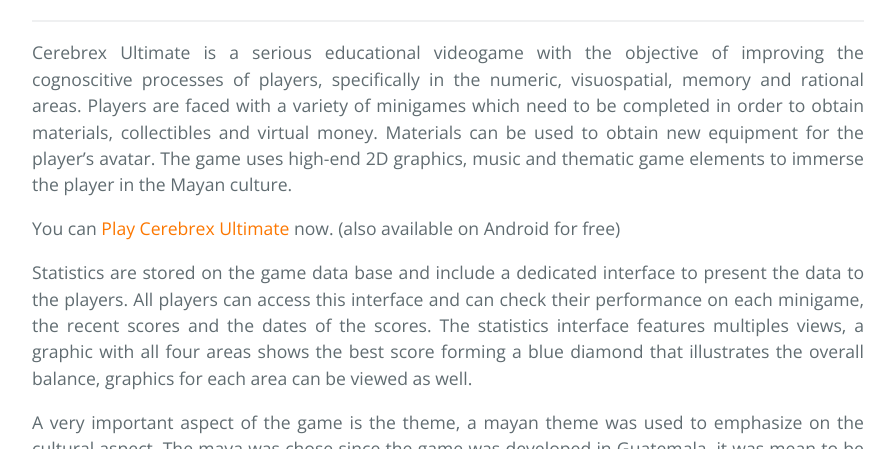
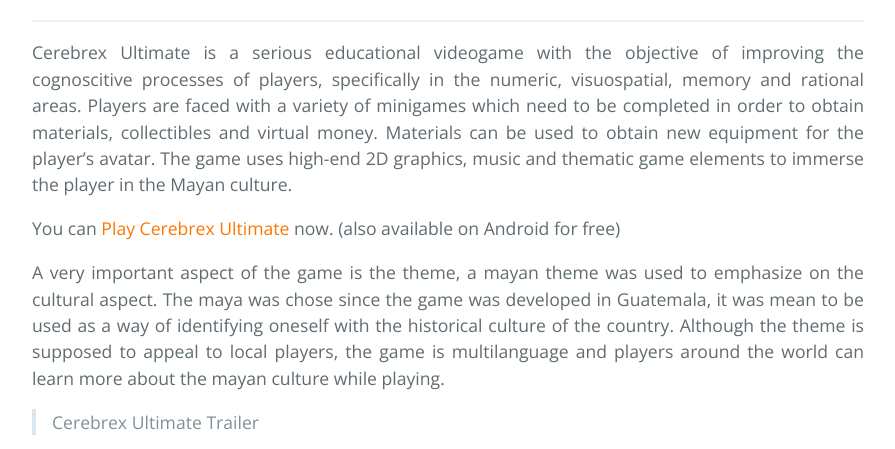
Before and after one commit to turing-lab/turing-lab.github.io, a Jekyll site: the page built from _posts/2016-11-30-Cerebrex.md, in a window 1280 px wide and 900 px high, scrolled down 481 px, cut to the strip 0-449 px from the top of the window. Shown: the whole strip, without its empty margins (192-1087 px from the left). Built offline with Jekyll 4.4.1, drawn with Linux system fonts in a browser that asks for light colours; some of the changed text lies outside the part shown.

Commit message:
pruebas Cerebrex Ultimate

```diff
--- a/_posts/2016-11-30-Cerebrex.md
+++ b/_posts/2016-11-30-Cerebrex.md
@@ -19,12 +19,6 @@
 the player in the Mayan culture.
 
 You can [Play Cerebrex Ultimate](http://bit.ly/2gqMyF8) now. (also available on Android for free)
-
-Statistics are stored on the game data base and include a dedicated interface to present the data to the
-players. All players can access this interface and can check their performance on each minigame, the
-recent scores and the dates of the scores. The statistics interface features multiples views, a graphic
-with all four areas shows the best score forming a blue diamond that illustrates the overall balance,
-graphics for each area can be viewed as well.
 
 A very important aspect of the game is the theme, a mayan theme was used to emphasize on the
 cultural aspect. The maya was chose since the game was developed in Guatemala, it was mean to be
```
Also changed, not shown: other parts of _posts/2016-11-30-Cerebrex.md (+0 -2 lines), _posts/2016-11-30-Popol-Vuh.md (+39 -0 lines), misc/img/projects/popolvuh/book.png (added), misc/img/projects/popolvuh/char-01.png (added), misc/img/projects/popolvuh/design.jpg (added), 2 other files.
